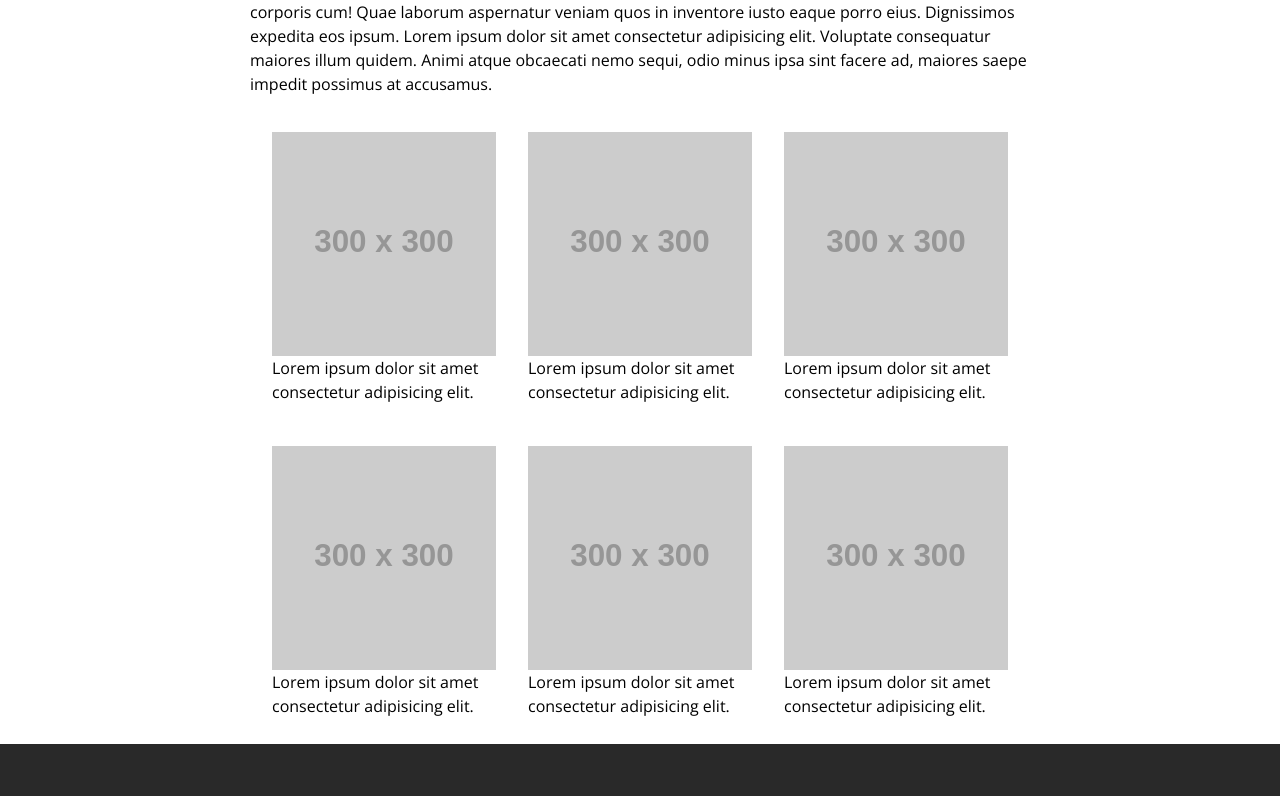
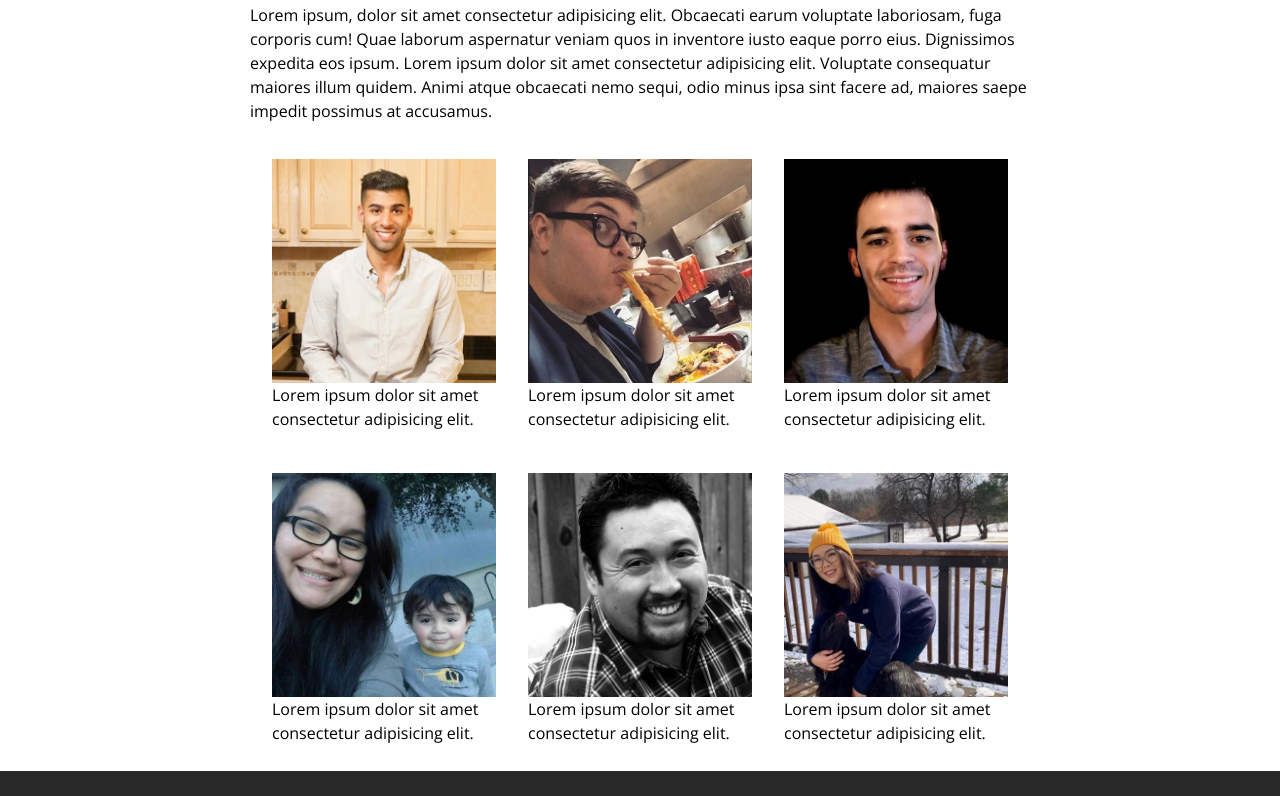
Before and after one commit to bw-foodie-fun/UI-JT, a plain HTML site: page about.html in a window 1280 px wide. Shown: the part 424-1220 px from the top of the page. Drawn offline with nearby package versions, Linux system fonts and the light colour scheme; placeholder pictures from the web are drawn by us.

Commit message:
added images to site

```diff
--- a/about.html
+++ b/about.html
@@ -42,43 +42,43 @@
 
 		<div class="container about">
 			<header class="intro">
-				<img src="https://via.placeholder.com/900x200" alt="">
+				<img src="assets/banner-food.jpg" alt="">
 				<h2>About Us</h2>
 				<p>Lorem ipsum, dolor sit amet consectetur adipisicing elit. Obcaecati earum voluptate laboriosam, fuga corporis cum! Quae laborum aspernatur veniam quos in inventore iusto eaque porro eius. Dignissimos expedita eos ipsum. Lorem ipsum dolor sit amet consectetur adipisicing elit. Voluptate consequatur maiores illum quidem. Animi atque obcaecati nemo sequi, odio minus ipsa sint facere ad, maiores saepe impedit possimus at accusamus.</p>
 			</header>
 			<section class="about-content-section content-section">
 				<div class="about-img-content">
-                    <img src="https://via.placeholder.com/300" alt="">
+                    <img src="assets/aman.jpg" alt="">
                     <p>Lorem ipsum dolor sit amet consectetur adipisicing elit.</p>
 				</div>
             </section>
             <section class="about-content-section content-section">
                 <div class="about-img-content">
-                    <img src="https://via.placeholder.com/300" class="" alt="">
+                    <img src="assets/erik.jpg" class="" alt="">
                     <p>Lorem ipsum dolor sit amet consectetur adipisicing elit.</p>
                 </div>
             </section>
             <section class="about-content-section content-section">
                 <div class="about-img-content">
-                    <img src="https://via.placeholder.com/300" class="" alt="">
+                    <img src="assets/josh.jpg" class="" alt="">
                     <p>Lorem ipsum dolor sit amet consectetur adipisicing elit.</p>
                  </div>
             </section>
             <section class="about-content-section content-section">
                 <div class="about-img-content">
-                    <img src="https://via.placeholder.com/300" alt="">
+                    <img src="assets/laryna.jpg" alt="">
                     <p>Lorem ipsum dolor sit amet consectetur adipisicing elit.</p>
                  </div>
             </section>
             <section class="about-content-section content-section">
                 <div class="about-img-content">
-                    <img src="https://via.placeholder.com/300" class="" alt="">
+                    <img src="assets/mario.jpg" class="" alt="">
                     <p>Lorem ipsum dolor sit amet consectetur adipisicing elit.</p>
                 </div>
             </section>
             <section class="about-content-section content-section">
                 <div class="about-img-content">
-                    <img src="https://via.placeholder.com/300" class="" alt="">
+                    <img src="assets/mary.jpg" class="" alt="">
                     <p>Lorem ipsum dolor sit amet consectetur adipisicing elit.</p>
                 </div>
             </section>
```
Also changed, not shown: contact.html (+1 -1 lines), index.html (+2 -2 lines), assets/aman.jpg (added), assets/banner-food.jpg (added), assets/erik.jpg (added), assets/josh.jpg (added), assets/laryna.jpg (added), assets/mario.jpg (added), assets/mary.jpg (added).
